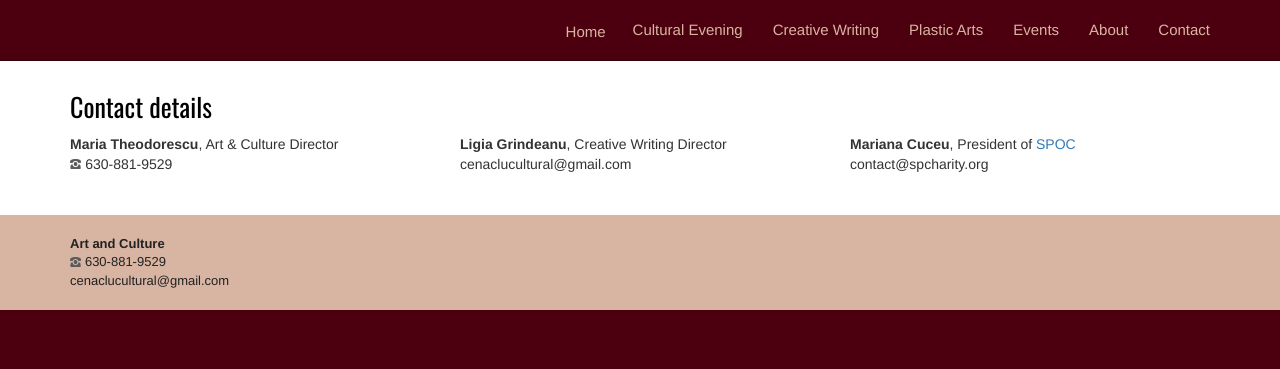
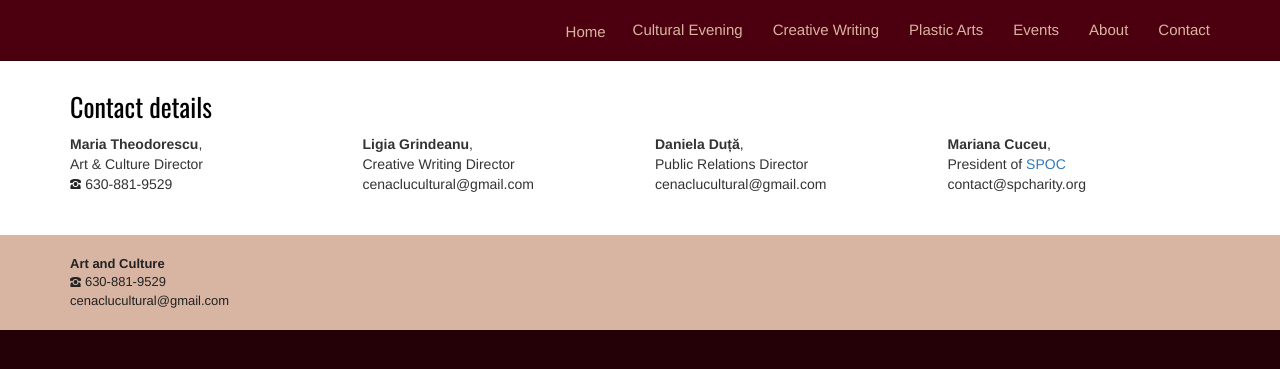
Before and after one commit to adrianth/culteve, a Jekyll site: the page built from en/contact.html, in a window 1280 px wide. Shown: the top 369 px of the page. Built offline with Jekyll 4.4.1, drawn with Linux system fonts in a browser that asks for light colours.

Commit message:
Update contact section

```diff
--- a/css/style.scss
+++ b/css/style.scss
@@ -1,7 +1,7 @@
 ---
 ---
 body {
-    background-color: #4C000F;
+    background-color: rgb(36, 0, 7);
     font-family: 'Helvetica Neue', Helvetica, Arial, sans-serif;
     font-size: 14px;
 }
--- a/en/contact.html
+++ b/en/contact.html
@@ -11,16 +11,20 @@ title: Contact
             <h2>Contact details</h2>
 
             <div class="row">
-                <div class="col-sm-4">
-                    <strong>Maria Theodorescu</strong>, Art&nbsp;&&nbsp;Culture&nbsp;Director<br>
+                <div class="col-sm-3">
+                    <strong>Maria Theodorescu</strong>,<br>Art&nbsp;&&nbsp;Culture&nbsp;Director<br>
                     <img style="margin-top: -2px; height: 10px;" src="{{ site.baseurl }}/img/icons/phone-gray.png" /> 630-881-9529
                 </div>
-                <div class="col-sm-4">
-                    <strong>Ligia Grindeanu</strong>, Creative&nbsp;Writing&nbsp;Director<br>
+                <div class="col-sm-3">
+                    <strong>Ligia Grindeanu</strong>,<br>Creative&nbsp;Writing&nbsp;Director<br>
                     cenaclucultural@gmail.com
                 </div>
-                <div class="col-sm-4">
-                    <strong>Mariana Cuceu</strong>, President&nbsp;of&nbsp;<a href="http://www.spcharity.org/">SPOC</a><br>
+                <div class="col-sm-3">
+                    <strong>Daniela Duță</strong>,<br>Public&nbsp;Relations&nbsp;Director<br>
+                    cenaclucultural@gmail.com
+                </div>
+                <div class="col-sm-3">
+                    <strong>Mariana Cuceu</strong>,<br>President&nbsp;of&nbsp;<a href="http://www.spcharity.org/">SPOC</a><br>
                     contact@spcharity.org
                 </div>
             </div>
--- a/en/index.html
+++ b/en/index.html
@@ -23,7 +23,7 @@ permalink: /index.html
 <div style="background-color: #4C000F;">
     <div class="container">
         <div class="row">
-            <div class="col-sm-12" style="color: #D8B4A2; font-size: 18px;">
+            <div class="col-sm-12" style="color: #D8B4A2; font-size: 18px; text-align: center">
                 <div class="v-spacer-10"></div>
                 <p>A place to find ourselves and others through poetry, prose, music and painting.</p>
                 <p>A place to remember traditions, poets and writers and a place to discover new ones.</p>
```
Also changed, not shown: _work/icons.svg (added), img/icons/phone-gray.png.
